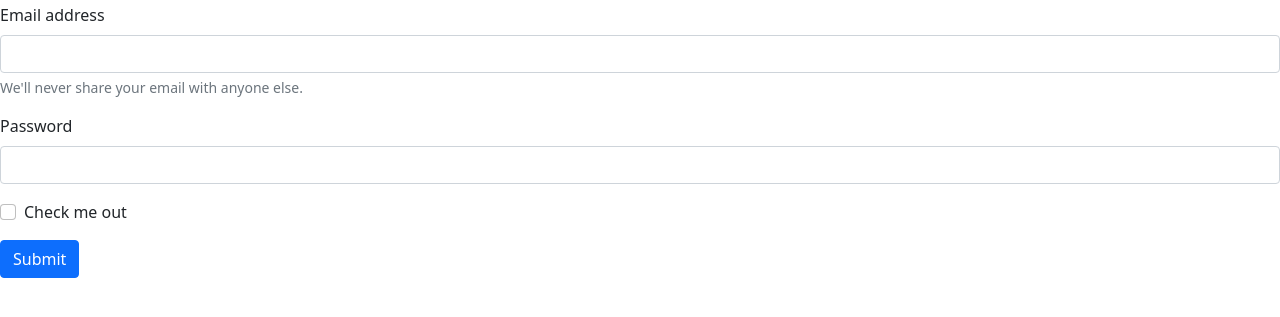
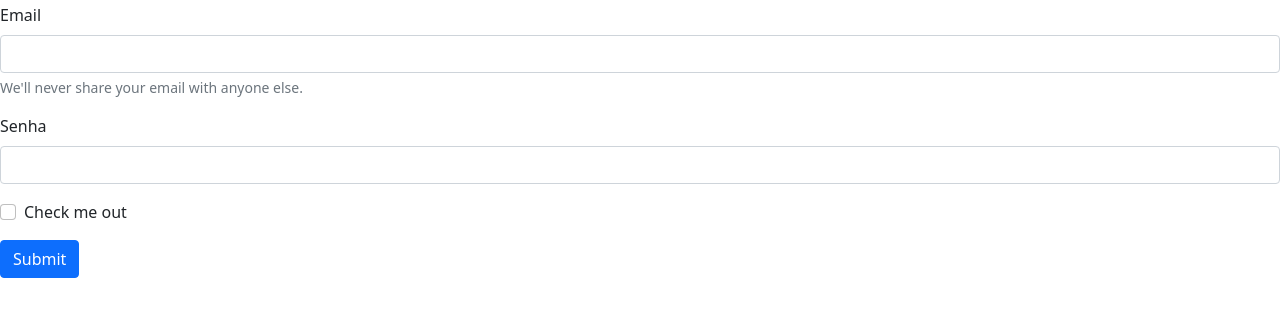
Before and after one commit to titiushadow/Projeto_GIT, a plain HTML site: page Projeto.html in a window 1280 px wide. Shown: the part 53-370 px from the top of the page. Drawn offline with nearby package versions, Linux system fonts and the light colour scheme.

Commit message:
Mudando label

```diff
--- a/Projeto.html
+++ b/Projeto.html
@@ -15,12 +15,12 @@
 
     <form>
         <div class="mb-3">
-          <label for="exampleInputEmail1" class="form-label">Email address</label>
+          <label for="exampleInputEmail1" class="form-label">Email</label>
           <input type="email" class="form-control" id="exampleInputEmail1" aria-describedby="emailHelp">
           <div id="emailHelp" class="form-text">We'll never share your email with anyone else.</div>
         </div>
         <div class="mb-3">
-          <label for="exampleInputPassword1" class="form-label">Password</label>
+          <label for="exampleInputPassword1" class="form-label">Senha</label>
           <input type="password" class="form-control" id="exampleInputPassword1">
         </div>
         <div class="mb-3 form-check">
```
